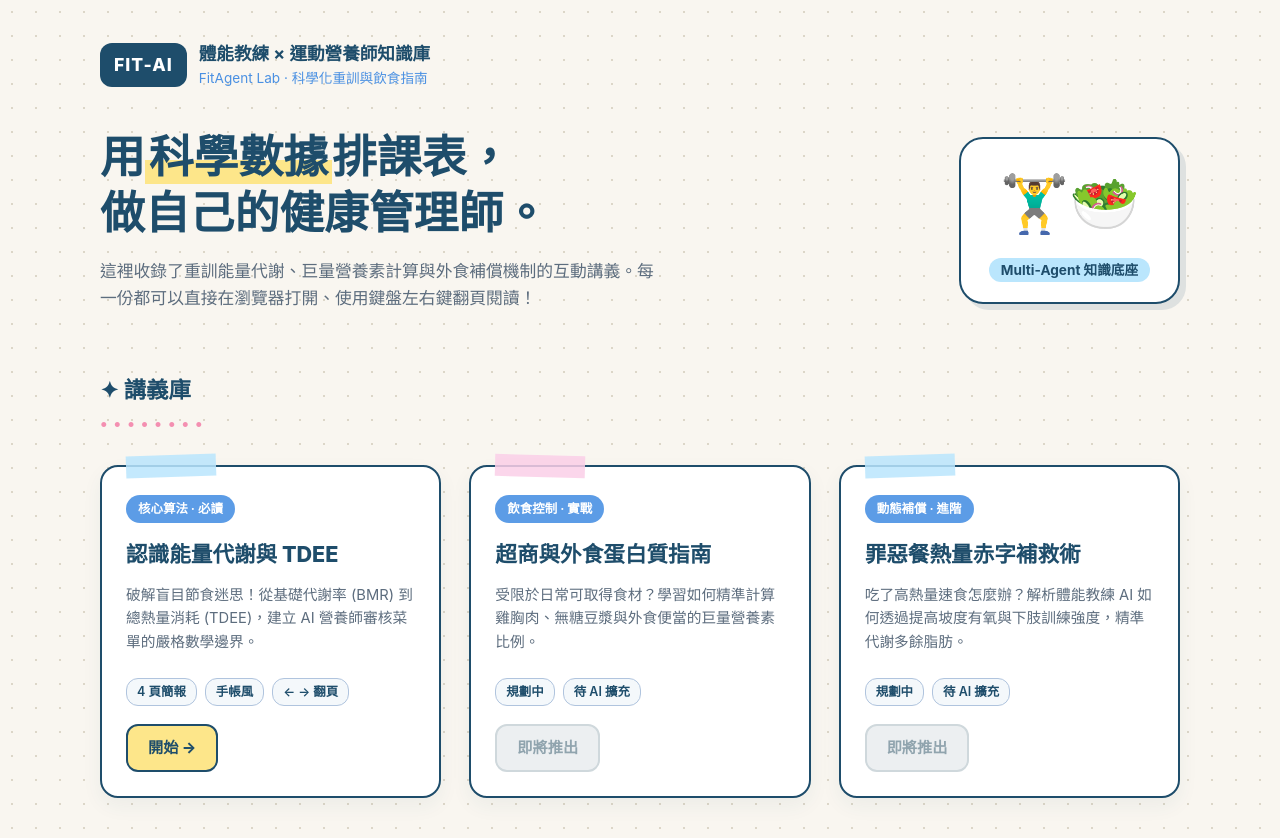
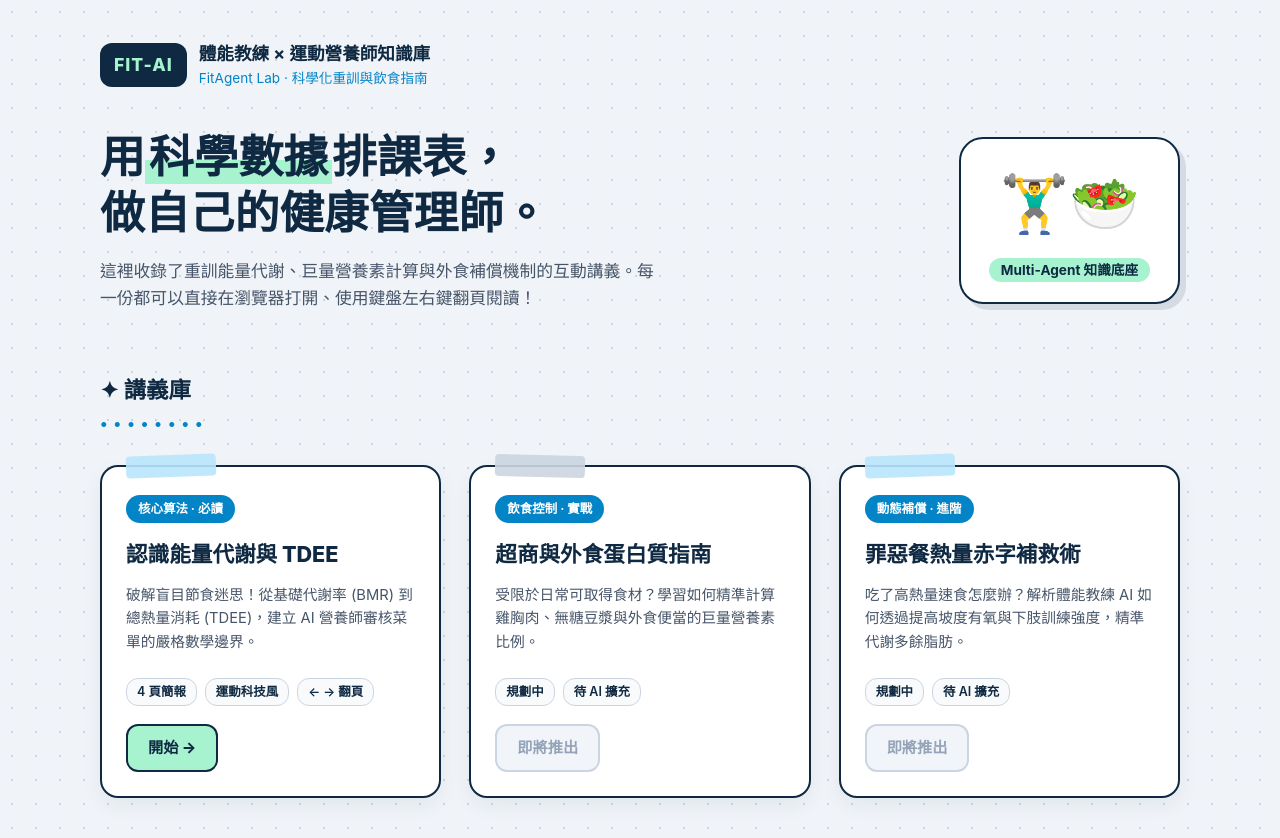
Before and after one commit to FDSFSADF/fitness-wiki, a plain HTML site: page index.html in a window 1280 px wide. Drawn offline with Linux system fonts and the light colour scheme.

Commit message:
Add files via upload

```diff
--- a/index.html
+++ b/index.html
@@ -6,14 +6,14 @@
     <title>FitAgent Lab | 體能教練 × 運動營養師知識庫</title>
     <style>
         :root {
-            --bg-color: #F9F6F0;
-            --dot-color: #DCD6C8;
-            --primary: #1E4D6B;
-            --text-main: #2C3E50;
-            --text-muted: #5D6D7E;
-            --yellow-accent: #FDE68A;
+            --bg-color: #F0F4F8;
+            --dot-color: #CBD5E1;
+            --primary: #0F2942;
+            --text-main: #1E293B;
+            --text-muted: #475569;
+            --yellow-accent: #A7F3D0;
             --blue-tape: #BAE6FD;
-            --pink-tape: #FBCFE8;
+            --pink-tape: #CBD5E1;
         }
         * { box-sizing: border-box; margin: 0; padding: 0; font-family: -apple-system, BlinkMacSystemFont, "Segoe UI", Roboto, "Noto Sans TC", sans-serif; }
         body {
@@ -26,33 +26,33 @@
         }
         .container { max-width: 1080px; margin: 0 auto; }
         header { display: flex; align-items: center; gap: 12px; margin-bottom: 40px; }
-        .logo-badge { background: var(--primary); color: #fff; font-weight: 800; padding: 8px 14px; border-radius: 12px; font-size: 1.1rem; letter-spacing: 1px; }
+        .logo-badge { background: var(--primary); color: #A7F3D0; font-weight: 800; padding: 8px 14px; border-radius: 12px; font-size: 1.1rem; letter-spacing: 1px; }
         .brand-title { font-size: 1.1rem; font-weight: 700; color: var(--primary); }
-        .brand-sub { font-size: 0.85rem; color: #4A90E2; }
+        .brand-sub { font-size: 0.85rem; color: #0284C7; }
         .hero { display: flex; justify-content: space-between; align-items: center; margin-bottom: 60px; flex-wrap: wrap; gap: 24px; }
         .hero-text h1 { font-size: 2.8rem; color: var(--primary); line-height: 1.25; margin-bottom: 16px; font-weight: 800; }
         .highlight { background: linear-gradient(transparent 55%, var(--yellow-accent) 55%); padding: 0 4px; }
         .hero-text p { font-size: 1.05rem; color: var(--text-muted); max-width: 560px; }
-        .hero-mascot { background: #fff; border: 2px solid var(--primary); border-radius: 24px; padding: 20px 28px; text-align: center; box-shadow: 6px 6px 0px rgba(30, 77, 107, 0.12); }
+        .hero-mascot { background: #fff; border: 2px solid var(--primary); border-radius: 24px; padding: 20px 28px; text-align: center; box-shadow: 6px 6px 0px rgba(15, 41, 66, 0.12); }
         .mascot-icon { font-size: 3.5rem; display: block; margin-bottom: 8px; }
-        .mascot-label { font-size: 0.85rem; font-weight: 700; color: var(--primary); background: var(--blue-tape); padding: 4px 12px; border-radius: 20px; }
+        .mascot-label { font-size: 0.85rem; font-weight: 700; color: var(--primary); background: var(--yellow-accent); padding: 4px 12px; border-radius: 20px; }
         .section-header { margin-bottom: 28px; }
         .section-title { font-size: 1.4rem; font-weight: 800; color: var(--primary); display: flex; align-items: center; gap: 8px; }
-        .dots-divider { letter-spacing: 6px; color: #F48FB1; font-weight: bold; margin-top: 4px; }
+        .dots-divider { letter-spacing: 6px; color: #0284C7; font-weight: bold; margin-top: 4px; }
         .card-grid { display: grid; grid-template-columns: repeat(auto-fit, minmax(300px, 1fr)); gap: 28px; }
-        .card { background: #FFFFFF; border: 2px solid var(--primary); border-radius: 18px; padding: 28px 24px 24px; position: relative; box-shadow: 0 8px 20px rgba(30, 77, 107, 0.06); transition: transform 0.2s ease, box-shadow 0.2s ease; display: flex; flex-direction: column; justify-content: space-between; }
-        .card:hover { transform: translateY(-4px); box-shadow: 0 12px 24px rgba(30, 77, 107, 0.12); }
-        .tape { position: absolute; top: -12px; left: 24px; width: 90px; height: 22px; opacity: 0.85; transform: rotate(-2deg); }
+        .card { background: #FFFFFF; border: 2px solid var(--primary); border-radius: 18px; padding: 28px 24px 24px; position: relative; box-shadow: 0 8px 20px rgba(15, 41, 66, 0.06); transition: transform 0.2s ease, box-shadow 0.2s ease; display: flex; flex-direction: column; justify-content: space-between; }
+        .card:hover { transform: translateY(-4px); box-shadow: 0 12px 24px rgba(15, 41, 66, 0.12); }
+        .tape { position: absolute; top: -12px; left: 24px; width: 90px; height: 22px; opacity: 0.9; transform: rotate(-2deg); border-radius: 4px; }
         .tape-blue { background-color: var(--blue-tape); }
         .tape-pink { background-color: var(--pink-tape); transform: rotate(1.5deg); }
-        .tag { display: inline-block; background: #5C9CE6; color: #fff; font-size: 0.78rem; font-weight: 700; padding: 4px 12px; border-radius: 20px; margin-bottom: 14px; width: fit-content; }
+        .tag { display: inline-block; background: #0284C7; color: #fff; font-size: 0.78rem; font-weight: 700; padding: 4px 12px; border-radius: 20px; margin-bottom: 14px; width: fit-content; }
         .card h2 { font-size: 1.35rem; color: var(--primary); margin-bottom: 12px; font-weight: 800; }
         .card p { font-size: 0.92rem; color: var(--text-muted); margin-bottom: 24px; flex-grow: 1; }
         .meta-pills { display: flex; flex-wrap: wrap; gap: 8px; margin-bottom: 18px; }
-        .pill { font-size: 0.78rem; color: var(--primary); border: 1.5px solid #B0C4DE; background: #F4F8FB; padding: 3px 10px; border-radius: 12px; font-weight: 600; }
+        .pill { font-size: 0.78rem; color: var(--primary); border: 1.5px solid #CBD5E1; background: #F8FAFC; padding: 3px 10px; border-radius: 12px; font-weight: 600; }
         .btn-start { display: inline-block; background: var(--yellow-accent); color: var(--primary); text-decoration: none; font-weight: 800; font-size: 0.95rem; padding: 10px 20px; border-radius: 12px; border: 2px solid var(--primary); text-align: center; width: fit-content; transition: background 0.2s; }
-        .btn-start:hover { background: #FCD34D; }
-        .btn-disabled { background: #ECEFF1; color: #90A4AE; border-color: #CFD8DC; pointer-events: none; }
+        .btn-start:hover { background: #6EE7B7; }
+        .btn-disabled { background: #F1F5F9; color: #94A3B8; border-color: #CBD5E1; pointer-events: none; }
     </style>
 </head>
 <body>
@@ -89,7 +89,7 @@
             <div>
                 <div class="meta-pills">
                     <span class="pill">4 頁簡報</span>
-                    <span class="pill">手帳風</span>
+                    <span class="pill">運動科技風</span>
                     <span class="pill">← → 翻頁</span>
                 </div>
                 <a href="lesson-01.html" class="btn-start">開始 →</a>
```
Also changed, not shown: lesson-01.html (+16 -16 lines), 1 other file.
